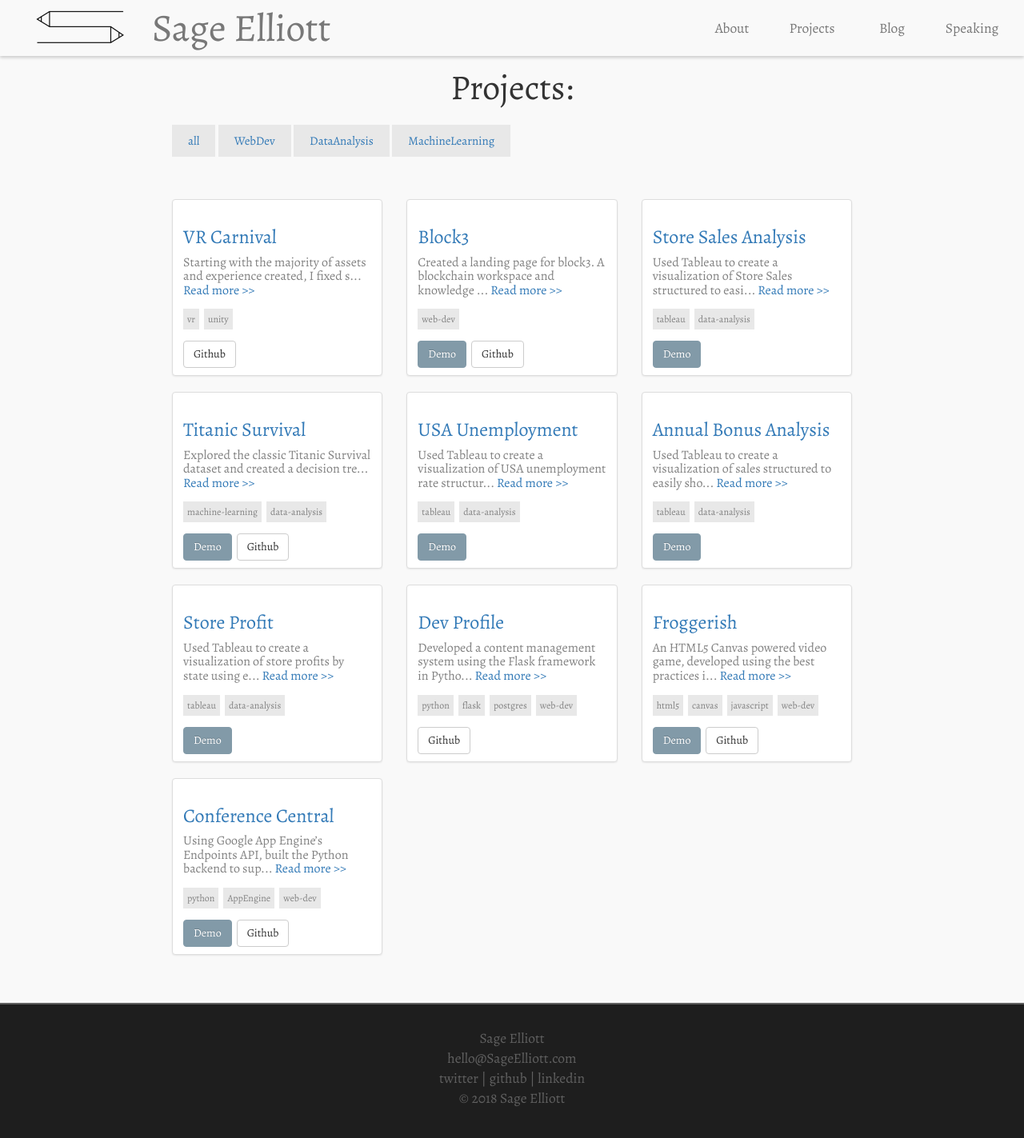
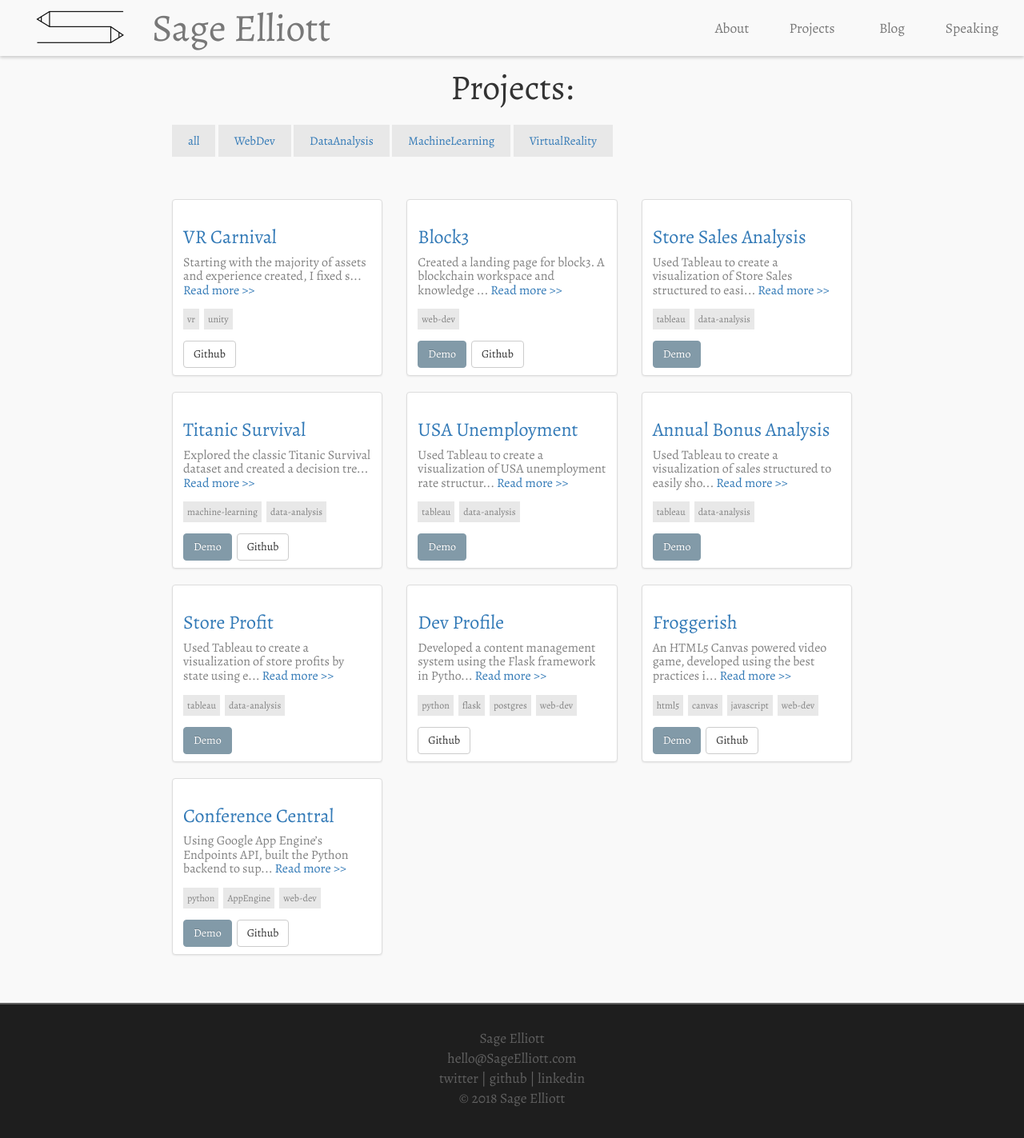
Before and after one commit to sagecodes/sage-blog, a Jekyll site: the page built from projects.html, in a window 1280 px wide. Shown: the top 1423 px of the page at 80% size. Built offline with Jekyll 4.4.1, drawn with Linux system fonts in a browser that asks for light colours; nearby versions of some CDN libraries; some web fonts are replaced.

Commit message:
add vr tag

```diff
--- a/projects.html
+++ b/projects.html
@@ -13,8 +13,8 @@
     <span class="blog-post_tag web-dev-btn"><a href="{{ site.baseurl }}/projects#{{ 'web-dev' | slugify }}">WebDev</a></span>
     <span class="blog-post_tag data-analysis-btn"><a href="{{ site.baseurl }}/projects#{{ 'data-analysis' | slugify }}">DataAnalysis</a></span>
     <span class="blog-post_tag machine-learning-btn"><a href="{{ site.baseurl }}/projects#{{ 'machine-learning' | slugify }}">MachineLearning</a></span>
-    <!-- <span class="blog-post_tag virtual-reality-btn"><a href="{{ site.baseurl }}/projects#{{ 'virtual-reality' | slugify }}">VirtualReality</a></span>
-    <span class="blog-post_tag blockchain-btn"><a href="{{ site.baseurl }}/projects#{{ 'blockchain' | slugify }}">Blockchain</a></span>
+    <span class="blog-post_tag virtual-reality-btn"><a href="{{ site.baseurl }}/projects#{{ 'vr' | slugify }}">VirtualReality</a></span>
+    <!-- <span class="blog-post_tag blockchain-btn"><a href="{{ site.baseurl }}/projects#{{ 'blockchain' | slugify }}">Blockchain</a></span>
     <span class="blog-post_tag design-btn"><a href="{{ site.baseurl }}/projects#{{ 'design' | slugify }}">Design</a></span>
     <span class="blog-post_tag robotics-btn"><a href="{{ site.baseurl }}/projects#{{ 'robotics' | slugify }}">Robotics</a></span> -->
   </div>
```
